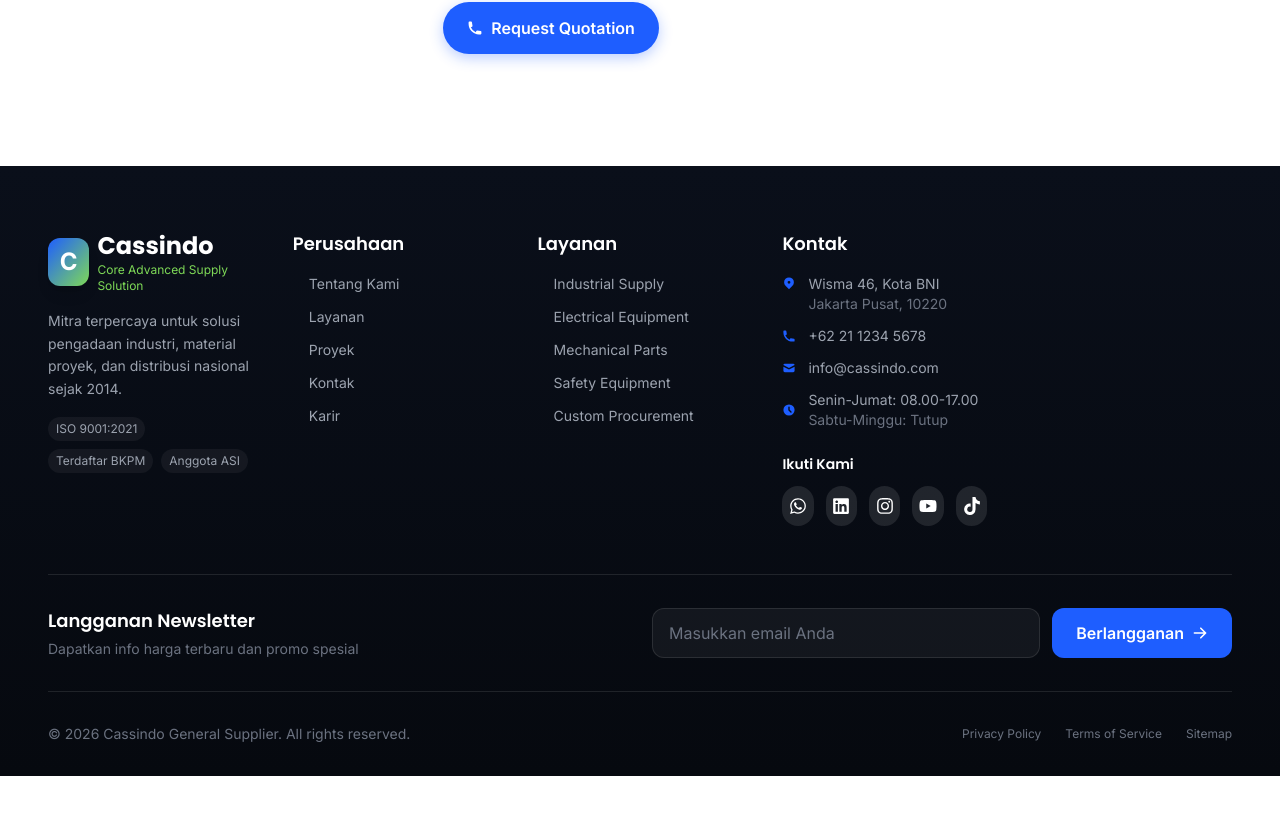
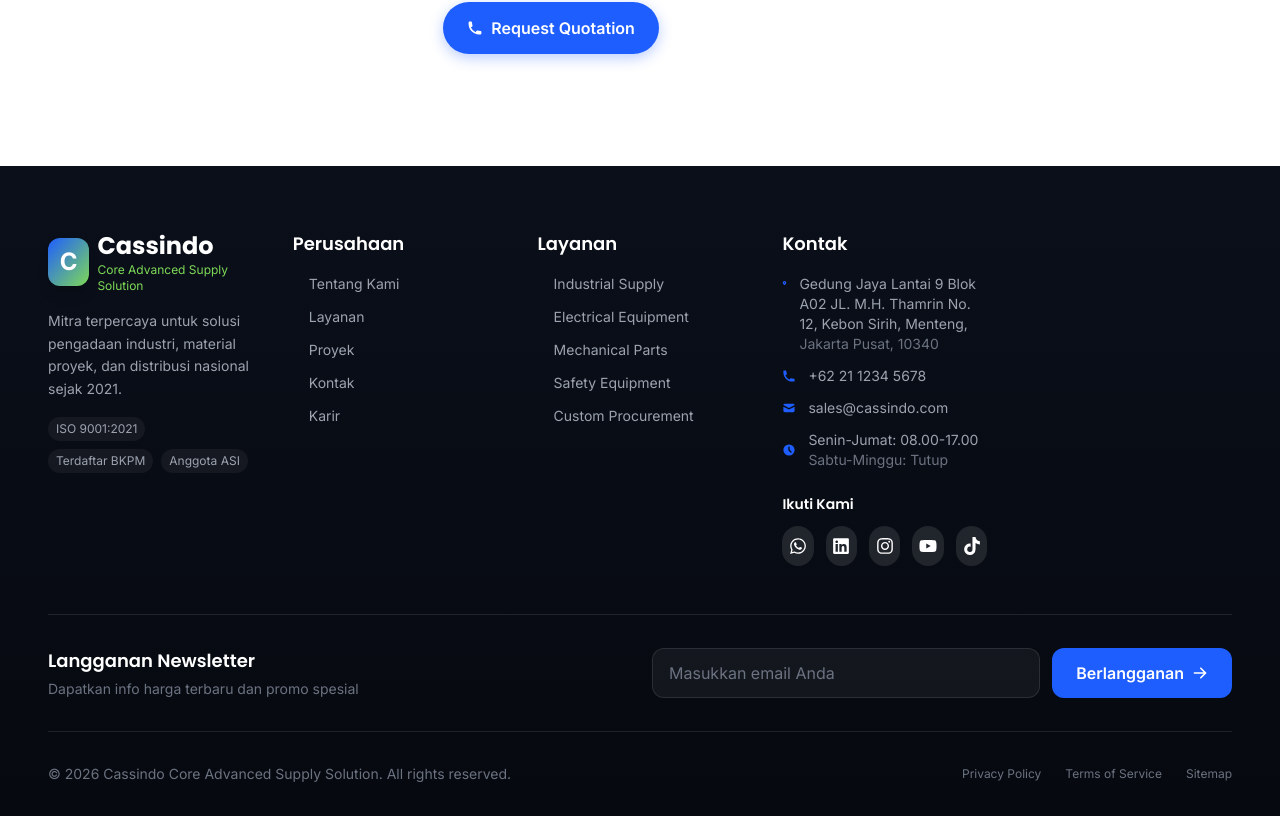
Before and after one commit to herlan-syihabudin/CASSINDO, a Next.js app: page / in a window 1280 px wide. Shown: the part 5842-6658 px from the top of the page. Before the commit the page ends 6618 px from the top, so only its background shows below. Built offline with nearby package versions, Linux system fonts and the light colour scheme.

Commit message:
Update footer content and contact information

```diff
--- a/src/components/Footer.tsx
+++ b/src/components/Footer.tsx
@@ -81,7 +81,7 @@ export default function Footer() {
               </div>
               <p className="text-sm leading-relaxed text-gray-400 mb-4">
                 Mitra terpercaya untuk solusi pengadaan industri, material proyek,
-                dan distribusi nasional sejak 2014.
+                dan distribusi nasional sejak 2021.
               </p>
 
               {/* Trust Badges */}
@@ -151,8 +151,8 @@ export default function Footer() {
               <div className="flex items-start gap-3 group">
                 <HiLocationMarker className="text-primary mt-0.5 group-hover:scale-110 transition" />
                 <div>
-                  <p>Wisma 46, Kota BNI</p>
-                  <p className="text-gray-500">Jakarta Pusat, 10220</p>
+                  <p>Gedung Jaya Lantai 9 Blok A02 JL. M.H. Thamrin No. 12, Kebon Sirih, Menteng,</p>
+                  <p className="text-gray-500">Jakarta Pusat, 10340</p>
                 </div>
               </div>
               <div className="flex items-center gap-3 group">
@@ -161,7 +161,7 @@ export default function Footer() {
               </div>
               <div className="flex items-center gap-3 group">
                 <HiMail className="text-primary group-hover:-translate-y-0.5 transition" />
-                <a href="mailto:info@cassindo.com" className="hover:text-primary transition">info@cassindo.com</a>
+                <a href="mailto:info@cassindo.com" className="hover:text-primary transition">sales@cassindo.com</a>
               </div>
               <div className="flex items-center gap-3 group">
                 <HiClock className="text-primary" />
@@ -250,7 +250,7 @@ export default function Footer() {
         <div className="border-t border-white/10 pt-8">
           <div className="flex flex-col md:flex-row justify-between items-center gap-4 text-sm">
             <p className="text-gray-500">
-              &copy; {currentYear} Cassindo General Supplier.
+              &copy; {currentYear} Cassindo Core Advanced Supply Solution.
               <span className="hidden md:inline"> All rights reserved.</span>
             </p>
             <div className="flex gap-6">
@@ -270,7 +270,7 @@ export default function Footer() {
 
       {/* Floating WhatsApp Button */}
       <motion.a
-        href="https://wa.me/6281234567890"
+        href="https://wa.me/6281776848333"
         target="_blank"
         rel="noopener noreferrer"
         initial={{ scale: 0 }}
```
